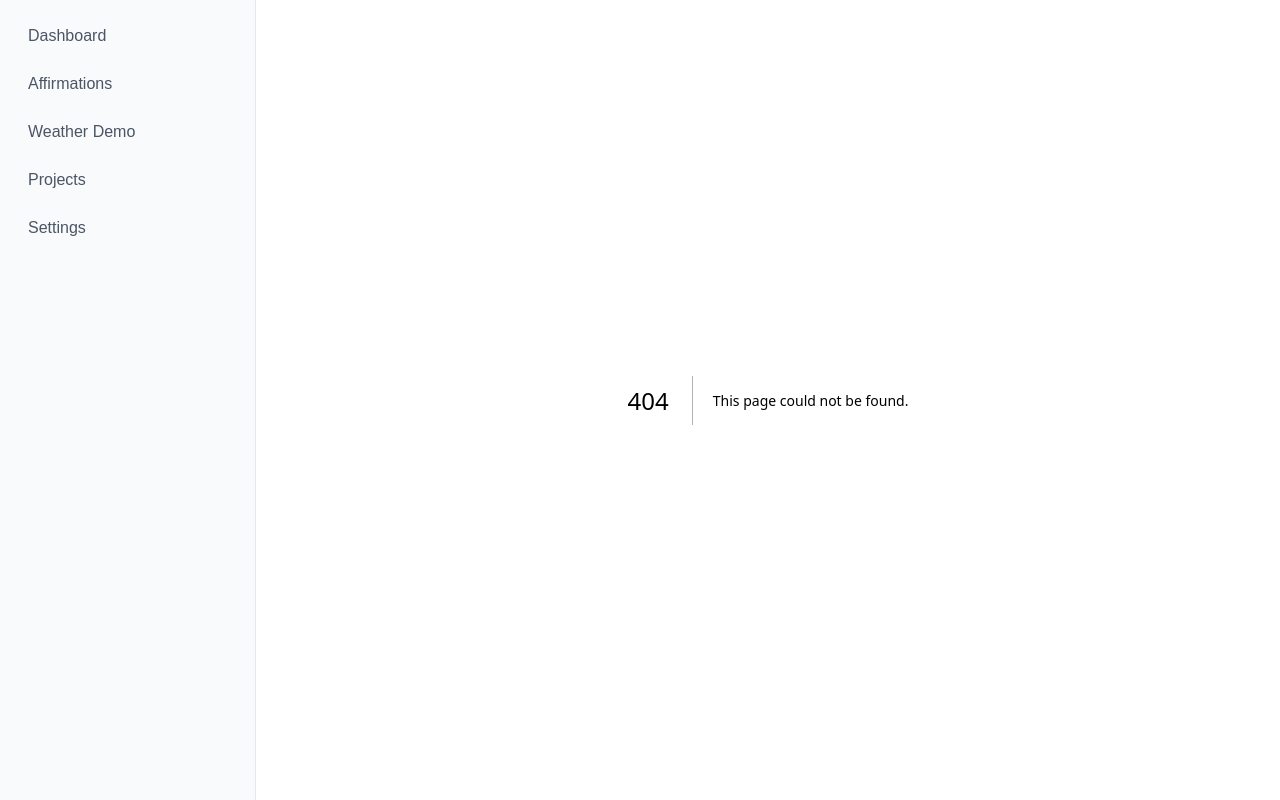
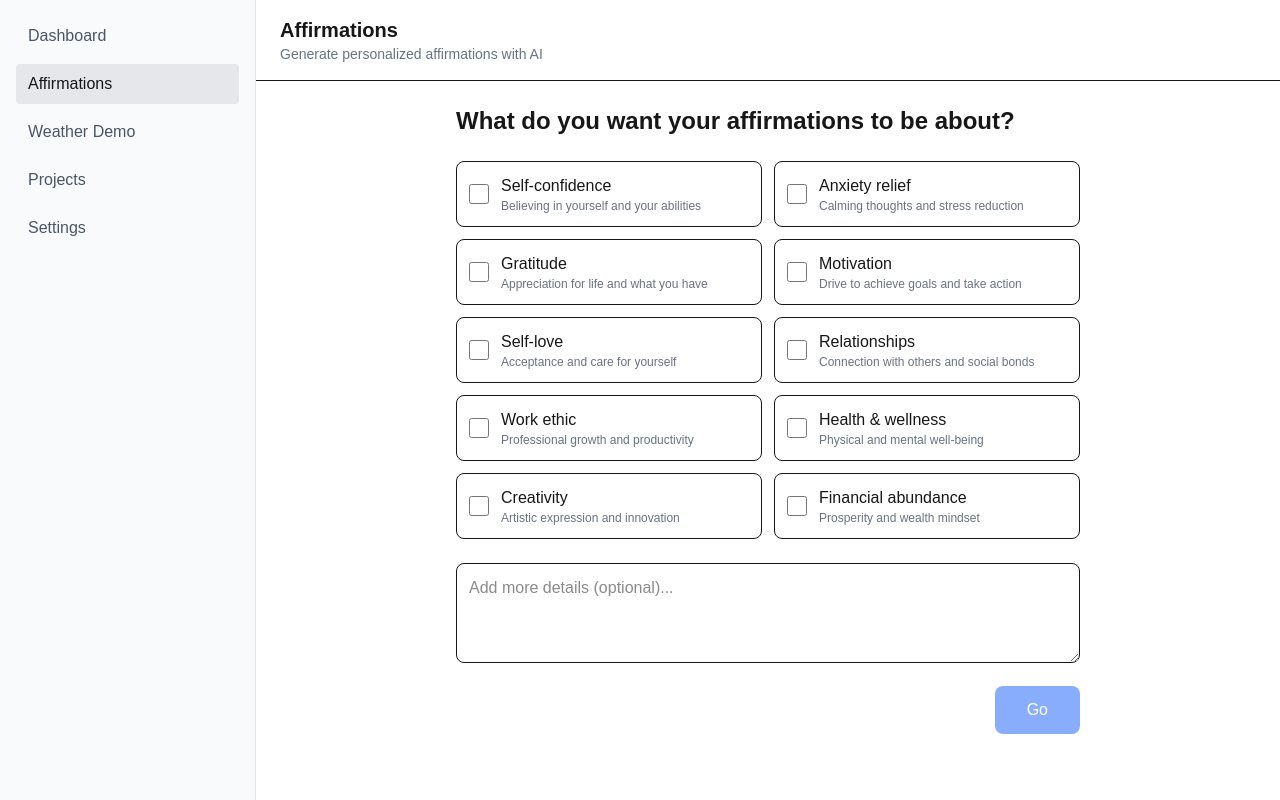
Before and after one commit to MTV-development/aiffirmation-proto, a Next.js app: page /ag-aff-01 in a window 1280 px wide. Before the commit this address had no page. Built offline with nearby package versions, Linux system fonts and the light colour scheme.

Commit message:
better namespacing

```diff
--- a/app/affirmations/page.tsx
+++ b/app/ag-aff-01/page.tsx
@@ -1,7 +1,7 @@
 'use client';
 
 import { useState } from 'react';
-import { affirmationThemes } from '@/src/affirmations';
+import { affirmationThemes } from '@/src/ag-aff-01';
 
 export default function AffirmationsPage() {
   const [selectedThemes, setSelectedThemes] = useState<string[]>([]);
@@ -26,7 +26,7 @@ export default function AffirmationsPage() {
     setAffirmations(null);
 
     try {
-      const res = await fetch('/api/affirmations', {
+      const res = await fetch('/api/ag-aff-01', {
         method: 'POST',
         headers: { 'Content-Type': 'application/json' },
         body: JSON.stringify({
--- a/nav.config.ts
+++ b/nav.config.ts
@@ -18,7 +18,7 @@ export const navTree: NavItem[] = [
   },
   {
     label: "Affirmations",
-    href: "/affirmations",
+    href: "/ag-aff-01",
   },
   {
     label: "Weather Demo",
--- /dev/null
+++ b/src/mastra/agents/ag-aff-01/index.ts
@@ -0,0 +1 @@
+export { af1Agent } from './agent';
--- a/src/mastra/index.ts
+++ b/src/mastra/index.ts
@@ -3,7 +3,7 @@ import { PinoLogger } from '@mastra/loggers';
 import { LibSQLStore } from '@mastra/libsql';
 
 import { weatherAgent } from './agents/weather-agent';
-import { af1Agent } from './agents/af1-agent';
+import { af1Agent } from './agents/ag-aff-01';
 
 // Singleton pattern to prevent "AI Tracing instance already registered" error during Next.js hot reload
 const globalForMastra = globalThis as unknown as {
```
Also changed, not shown: app/ag-aff-01/layout.tsx (renamed from app/affirmations/layout.tsx), app/api/ag-aff-01/route.ts (renamed from app/api/affirmations/route.ts), src/ag-aff-01/index.ts (renamed from src/affirmations/index.ts), src/ag-aff-01/themes.ts (renamed from src/affirmations/themes.ts), src/mastra/agents/ag-aff-01/agent.ts (renamed from src/mastra/agents/af1-agent.ts).
